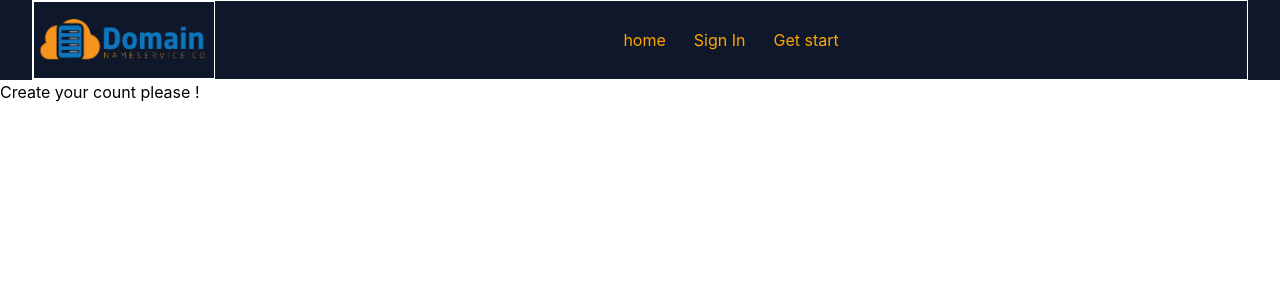
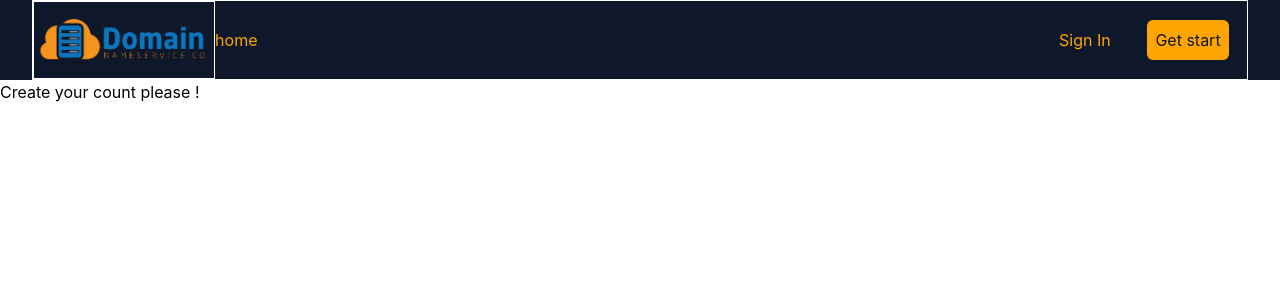
Before and after one commit to GhislainMitahi/sell-domain, a React (Create React App) app: page /count in a window 1280 px wide. Shown: the top 300 px of the page. Built offline with nearby package versions, Linux system fonts and the light colour scheme.

Commit message:
add styl on route

```diff
--- a/src/roots/routes.js
+++ b/src/roots/routes.js
@@ -1,15 +1,17 @@
 import React from 'react';
+// import styles from './root.module.css'
 import { Link } from 'react-router-dom';
 
 
 const Routes = () => {
     return (
-        <div className="flex justify-center items-center gap-7">
+        <div className=" w-full flex justify-between items-center ">
             <Link to="/"> home </Link>
-            <Link to="/manage"> Sign In </Link>
-            <Link to="/count"> Get start </Link>
+            <p className={`w-[20%] flex justify-around items-center`}>
+                <Link to="/manage"> Sign In </Link>
+                <Link to="/count" className={`bg-[orange] p-2 rounded-md text-slate-900`}> Get start </Link>
+            </p>
         </div>
     );
 };
-
 export default Routes;
```
